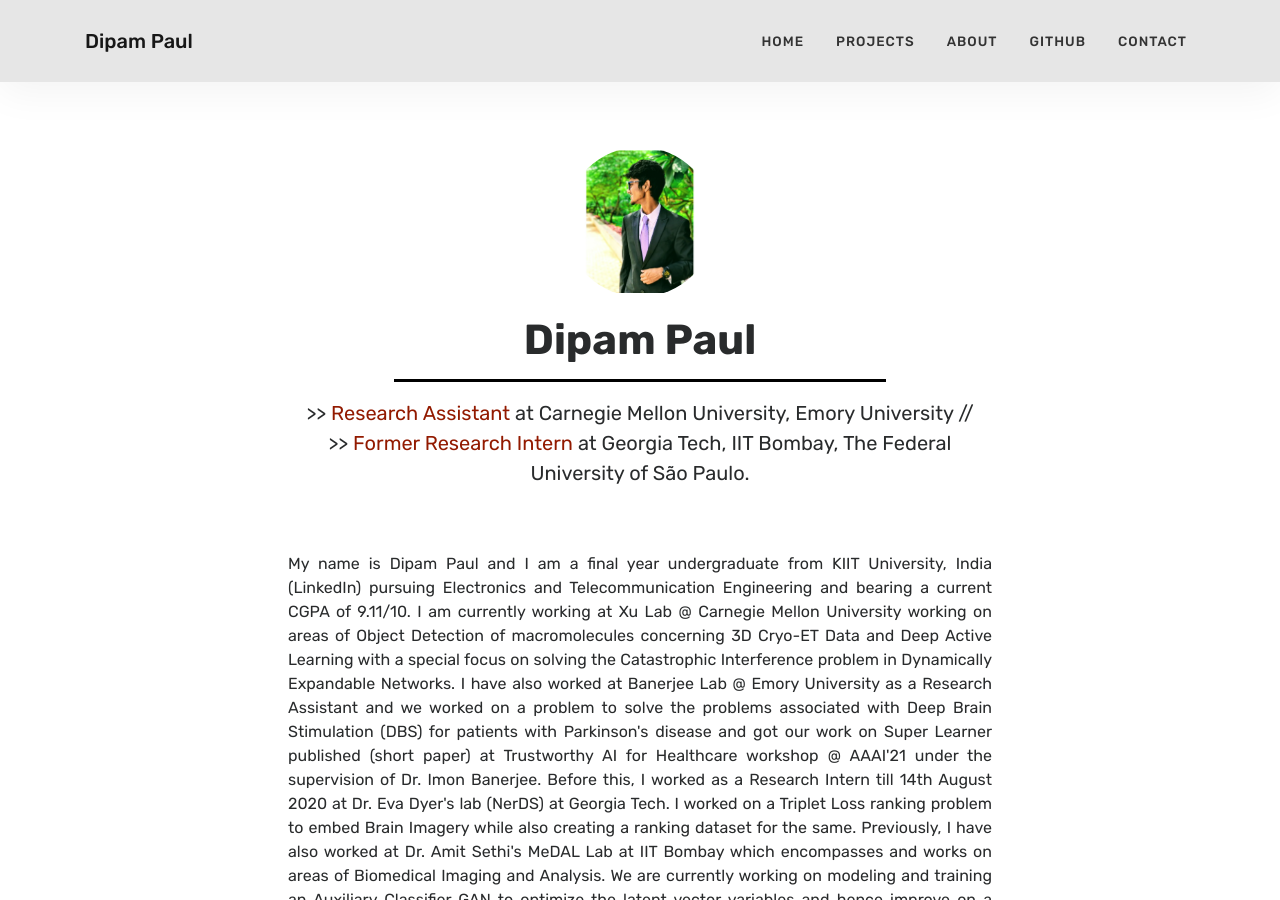
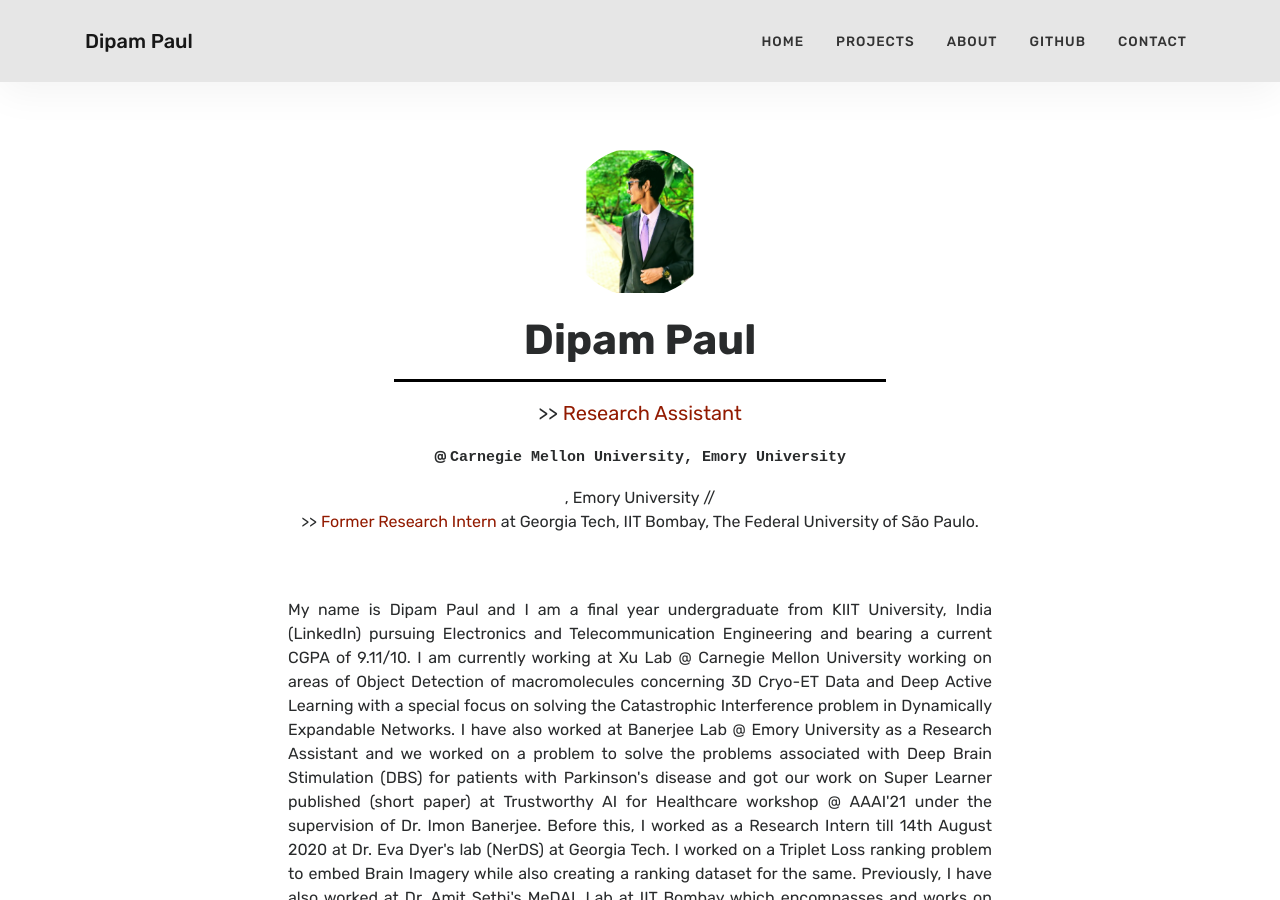
Before and after one commit to thisisdipam/thisisdipam.github.io, a Jekyll site: the page built from index.html, in a window 1280 px wide and 900 px high. Built offline with Jekyll 4.4.1, drawn with Linux system fonts in a browser that asks for light colours.

Commit message:
Update index.html

```diff
--- a/index.html
+++ b/index.html
@@ -10,7 +10,7 @@ title: Home
         <img src="{{ site.baseurl }}/assets/images/download (3).png" class="rounded-circle profile-img" alt="Dipam Paul">
         <h2>Dipam Paul</h2>
         <hr class="intro-hr"/>
-        <p class="degree">>> <font color="#921A00"> Research Assistant </font> at Carnegie Mellon University, Emory University //<br> >> <font color="#921A00"> Former Research Intern </font> at Georgia Tech, IIT Bombay, The Federal University of São Paulo.</p>
+        <p class="degree">>> <font color="#921A00"> Research Assistant </font> <p><strong><span style="font-size: 15px;">@&nbsp;</span></strong><span style="font-family: Courier New, courier;"><strong><span style="font-size: 15px;">Carnegie Mellon University, Emory University</span></strong></span></p>, Emory University //<br> >> <font color="#921A00"> Former Research Intern </font> at Georgia Tech, IIT Bombay, The Federal University of São Paulo.</p>
         <br><br>
         <p class="bio"> My name is Dipam Paul and I am a final year undergraduate from KIIT University, India (LinkedIn) pursuing Electronics and Telecommunication Engineering and bearing a current CGPA of 9.11/10. I am currently working at Xu Lab @ Carnegie Mellon University working on areas of Object Detection of macromolecules concerning 3D Cryo-ET Data and Deep Active Learning with a special focus on solving the Catastrophic Interference problem in Dynamically Expandable Networks.
 
```
